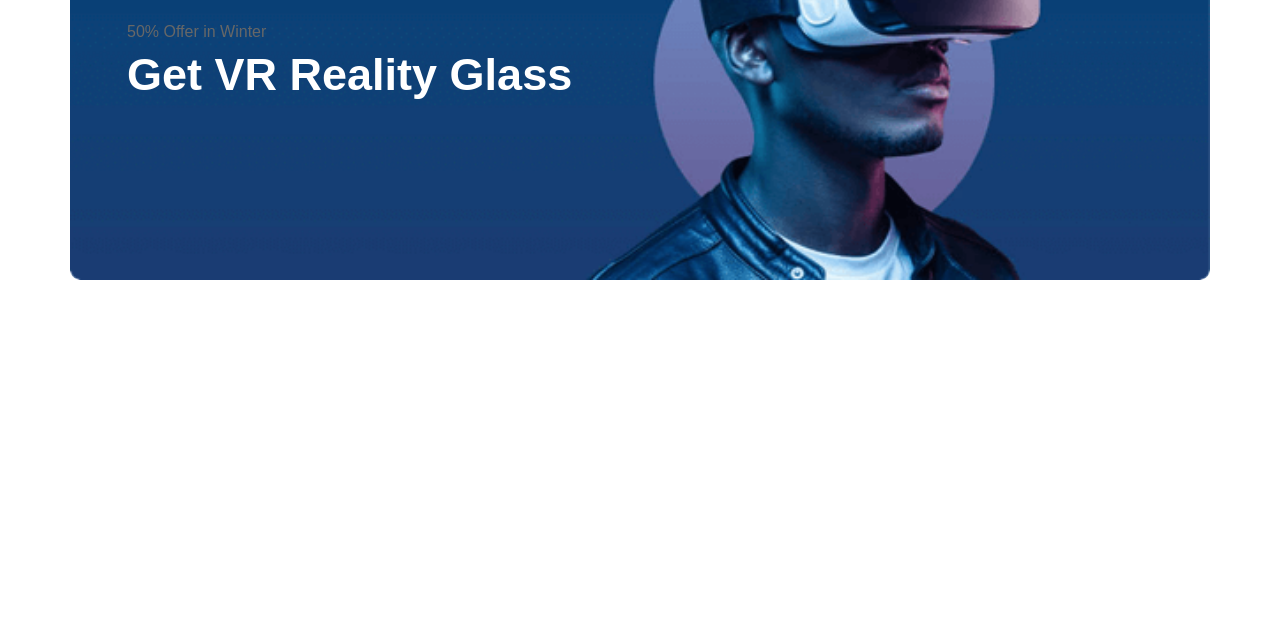
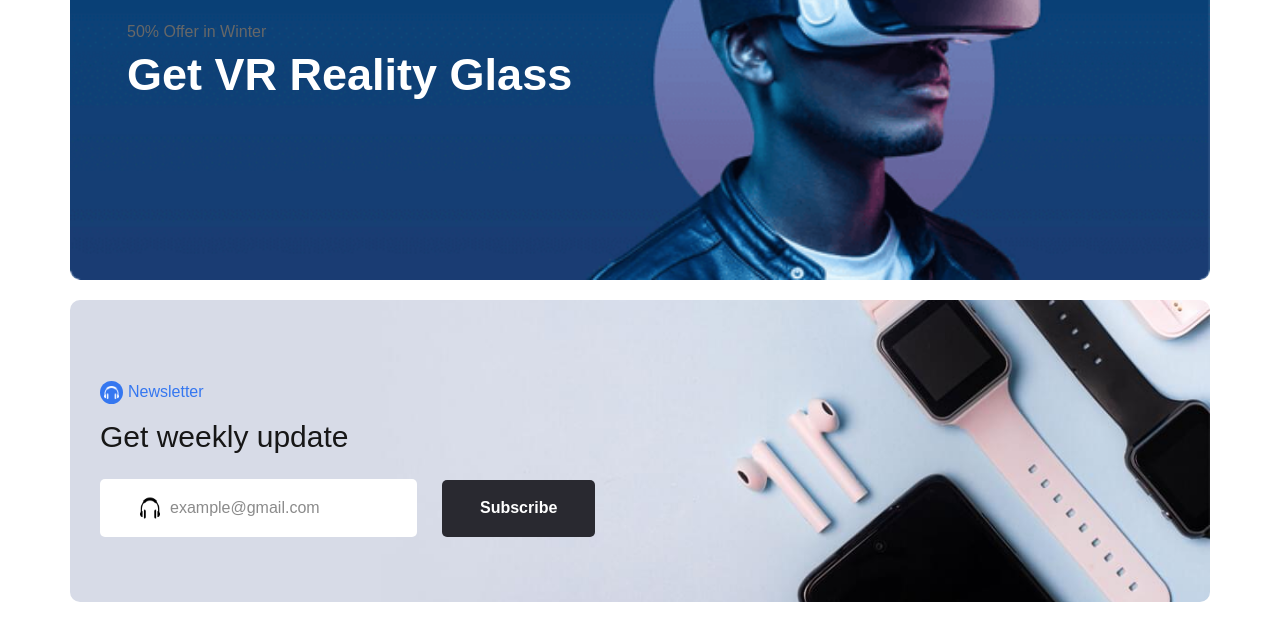
Before and after one commit to javieralarcon77/e-trade-nextjs, a Next.js app: page / in a window 1280 px wide. Shown: the part 5961-6601 px from the top of the page. Built offline with nearby package versions, Linux system fonts and the light colour scheme.

Commit message:
add newsletter

```diff
--- a/app/page.tsx
+++ b/app/page.tsx
@@ -1,8 +1,10 @@
 import { BannerAds } from "@/components/organisms/banner-ads/banner-ads";
+
 import { Categories } from "@/components/organisms/categories/categories";
 import { DontMiss } from "@/components/organisms/dont-miss/dont-miss";
 import { MostSold } from "@/components/organisms/most-sold/most-sold";
 import { NewArrivals } from "@/components/organisms/new-arrivals/new-arrivals";
+import { Newsletter } from "@/components/organisms/newsletter/newsletter";
 import { OurProducts } from "@/components/organisms/our-products/our-products";
 import { Testimonials } from "@/components/organisms/testimonials/testimonials";
 import { WhyUs } from "@/components/organisms/why-us/why-us";
@@ -19,6 +21,7 @@ export default function Home() {
       <MostSold />
       <WhyUs />
       <BannerAds />
+      <Newsletter />
     </div>
   );
 }
--- /dev/null
+++ b/components/organisms/newsletter/newsletter.css
@@ -0,0 +1,29 @@
+.newsletter{
+    background-image:url("/images/bg-image-5.jpg");
+    padding: 80px 30px 65px;
+    background-position: right;
+    background-size: cover;
+    margin-top: 20px;
+    border-radius: 10px;
+}
+.newsletter-body{
+    display:flex;
+    align-items: center;
+    gap: 25px;
+    margin-top: 20px;
+}
+.newsletter-body button{
+    background-color: #292930;
+    padding: 16px 38px 17px;
+    color: white;
+    border-radius: 5px;
+    font-weight: 600;
+}
+.newsletter-input-container{
+    display: flex;
+    padding:17px 40px;
+    background-color: white;
+    gap:10px;
+    border-radius: 5px;
+
+}
--- /dev/null
+++ b/components/organisms/newsletter/newsletter.tsx
@@ -0,0 +1,26 @@
+import { HeaderSection } from "@/components/atoms/header-section/header-section";
+import "./newsletter.css";
+
+export function Newsletter() {
+  return (
+    <section className="newsletter">
+      <HeaderSection
+        title="Newsletter"
+        subtitle="Get weekly update"
+        icon="/icons/headphones.png"
+        color="#3577f0"
+      />
+      <div className="newsletter-body">
+        <div className="newsletter-input-container">
+          <img src="/icons/headphones.png" width={20}></img>
+          <input
+            type="email"
+            name="email"
+            placeholder="example@gmail.com"
+          ></input>
+        </div>
+        <button>Subscribe</button>
+      </div>
+    </section>
+  );
+}
```
Also changed, not shown: public/images/bg-image-5.jpg (added).
